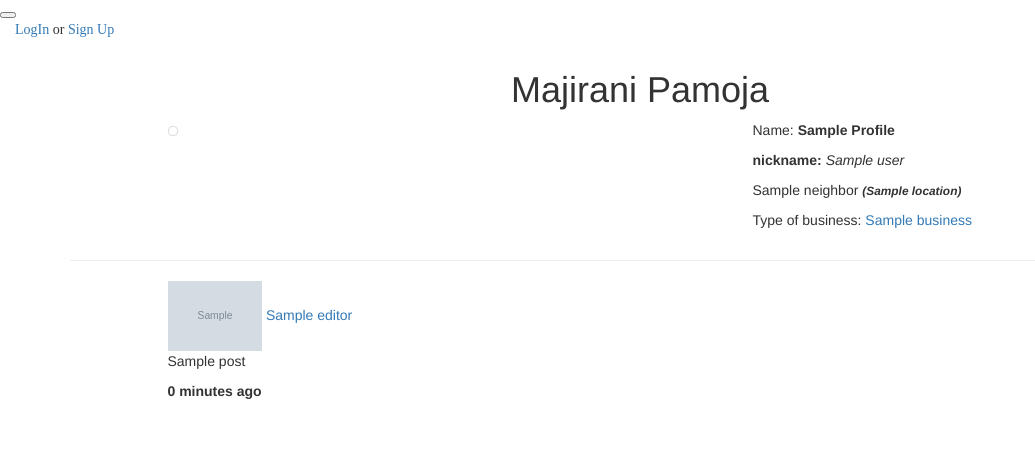
After one commit to Roseoketch/Jirani-Pamoja, a Django app: template hood/templates/profile/profile.html in a window 1280 px wide. The commit adds this page. Shown: the top 450 px of the page, without its empty margins (0-1035 px from the left). Run offline with Django 3.2, Linux system fonts and the light colour scheme; tables that the repository leaves empty hold one stand-in row (values such as "Sample post"); the template is opened without the code that fills it: values that come from a table or form of the project are taken from there, most other values are stand-ins (such as "Sample title", 1, 10 or a date in 2020); grey boxes marked "Sample" are stand-in pictures; some libraries are stand-ins or nearby versions.

Commit message:
posts added to db

```diff
--- a/hood/models.py
+++ b/hood/models.py
@@ -72,7 +72,7 @@ class Business(models.Model):
 class MyUser(models.Model):
     name = models.CharField(max_length=60)
     id_no = models.CharField(max_length=60)
-    profile_pic = models.ImageField(upload_to ='upload/',blank=True,null=True)
+    profile_pic = models.ImageField(upload_to ='uploads/',blank=True,null=True)
     user = models.ForeignKey(User,on_delete=models.CASCADE)
     jirani = models.ForeignKey(Neighbor,on_delete=models.CASCADE)
     business = models.ForeignKey(Business,on_delete=models.CASCADE)
--- /dev/null
+++ b/hood/templates/profile/profile.html
@@ -0,0 +1,68 @@
+{% extends 'base.html' %}
+{% load bootstrap3 %}
+{% load static %}
+{% block content %}
+{{block.super}}
+
+<!DOCTYPE html>
+<html>
+
+<head>
+  <meta charset="utf-8">
+  <title>jua jirani</title>
+</head>
+
+<body>
+
+  <div class="container mt-5">
+    <div class="row mt-5"></div>
+    {% for prof in profile %} {% if prof.user.id == current_user.id%}
+    <div class="row mt-5">
+      <div class="col-md-1 col-lg-1 col-sm-1 col-xs-1"></div>
+      <div class="col-md-5 col-lg-5 col-sm-5 col-xs-5">
+        {% if prof.profile_pic %}
+        <img src="{{prof.profille_pic.url}}" alt="" class="img-thumbnail" style="height:100%;"> {% endif %}
+      </div>
+      <div class="col-md-1 col-lg-1 col-sm-1 col-xs-1"></div>
+      <div class="col-md-5 col-lg-5 col-sm-5 col-xs-5">
+        <p>Name: <b>{{profile.name | title}}</b></p>
+        <p><b>nickname:</b> <i>{{profile.user}}</i></p>
+        <p>{{profile.neighbor}} <i><b><small>({{profile.neighbor.location}})</small></b></i></p>
+        <p>Type of business: <a href="#">{{profile.business}}</a></p>
+      </div>
+    </div>
+    <hr>
+    <div class="row mt-5">
+      <div class="col-md-1 col-lg-1 col-sm-1 col-xs-1"></div>
+
+      <div class="col-md-10 col-lg-10 col-sm-10 col-xs-10">
+
+        {% for post in posts %}
+          {% if post.editor.id == profile.id%}
+          <div class="card card-default" style="margin-bottom:50px">
+            <div class="card-header">
+              {% if post.editor.profile_pic %}
+              <img src="{{post.editor.profile_pic.url}}" alt="" class="img-fluid rounded-circle" style="width:10%;height:10%">
+              <a href="#">{{post.editor}}</a> {% endif %}
+            </div>
+            <div class="card-body">
+              <p>{{post.post}}</p>
+            </div>
+            <div class="card-footer">
+              <p><b>{{post.post_date | timesince}} ago</b></p>
+            </div>
+          </div>
+          {% endif %}
+        {% endfor %}
+        </div>
+        <div class="col-md-1 col-lg-1 col-sm-1 col-xs-1"></div>
+      </div>
+
+      {% endif %}
+    {% endfor %}
+  </div>
+  {% endblock %}
+
+</body>
+
+</html>
--- a/hood/views.py
+++ b/hood/views.py
@@ -58,7 +58,7 @@ def create_profile(request):
             return redirect(view_profile)
     else:
         form = CreateProfileForm()
-    return render(request, 'profile.html', {"upload_form":form})
+    return render(request, 'profile/profile.html', {"upload_form":form})
 
 
 @login_required(login_url='/accounts/login/')
--- a/jirani/urls.py
+++ b/jirani/urls.py
@@ -19,7 +19,7 @@ from django.contrib.auth import views
 
 urlpatterns = [
     url(r'^admin/', admin.site.urls),
-    url(r'', include('hood.urls')),
-    url(r'^accounts/',include('registration.backends.simple.urls'),
-    url(r'^logout/$',views.logout,{"next_page":'/'})
+    url(r'^',include('hood.urls')),
+    url(r'^accounts/',include('registration.backends.simple.urls')),
+    url(r'^logout/$',views.logout,{"next_page":'/'}),
 ]
```
Also changed, not shown: hood/templates/home.html (+12 -3 lines), hood/templates/post.html (+33 -1 lines), hood/templates/profile.html (deleted, +0 -62 lines), upload/birds.jpeg (deleted), 1 other file.
